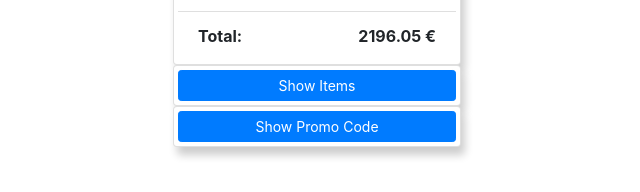
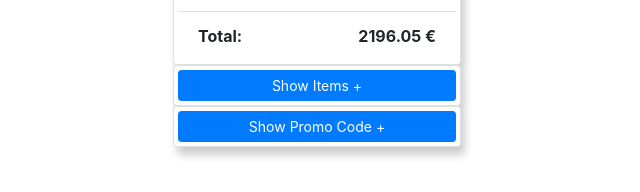
Before and after one commit to miku86/shopping-cart, a React (Create React App) app: page / in a window 1280 px wide. Shown: the part 217-409 px from the top of the page, without its empty margins (323-963 px from the left). Built offline with nearby package versions, Linux system fonts and the light colour scheme.

Commit message:
add plus and minus to button text

```diff
--- a/src/components/ItemCardHidden.js
+++ b/src/components/ItemCardHidden.js
@@ -4,7 +4,7 @@ import { Card, Button } from 'react-bootstrap';
 class ItemCardHidden extends Component {
   render() {
     const text = {
-      buttonShow: 'Show Items',
+      buttonShow: 'Show Items +',
     };
 
     return (
--- a/src/components/ItemCardShown.js
+++ b/src/components/ItemCardShown.js
@@ -4,7 +4,7 @@ import { Card, Button } from 'react-bootstrap';
 class ItemCardShown extends Component {
   render() {
     const text = {
-      buttonHide: 'Hide Items',
+      buttonHide: 'Hide Items -',
     };
 
     const items = [
--- a/src/components/PromoCardHidden.js
+++ b/src/components/PromoCardHidden.js
@@ -4,7 +4,7 @@ import { Card, Button } from 'react-bootstrap';
 class PromoCardHidden extends Component {
   render() {
     const text = {
-      buttonShow: 'Show Promo Code',
+      buttonShow: 'Show Promo Code +',
     };
 
     return (
--- a/src/components/PromoCardShown.js
+++ b/src/components/PromoCardShown.js
@@ -25,8 +25,8 @@ class PromoCardShown extends Component {
       title: 'Promo Code',
       desc: 'Type "10%" for 10% off',
       input: 'Your Promo Code',
-      buttonHide: 'Hide Promo Code',
-      buttonSubmit: ' Add Promo Code',
+      buttonHide: 'Hide Promo Code - ',
+      buttonSubmit: ' Add Promo Code +',
     };
 
     return (
```
